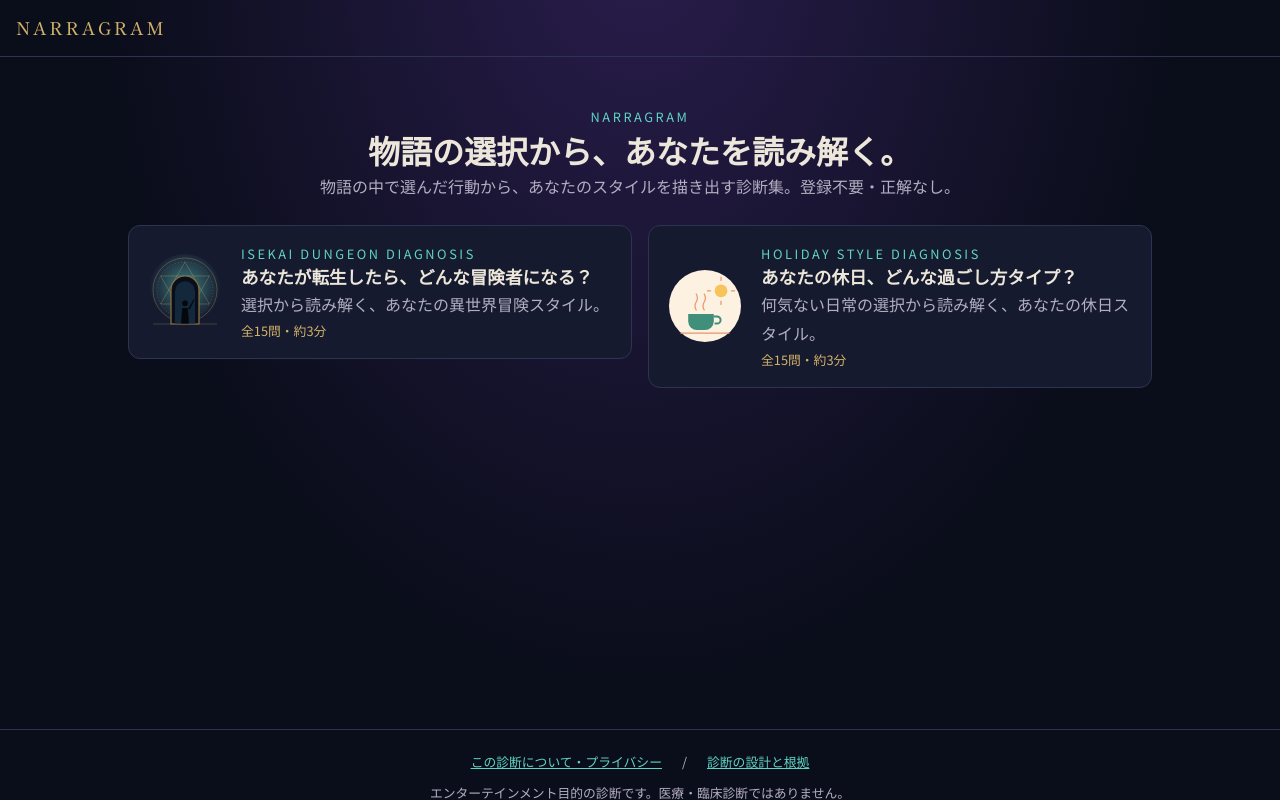
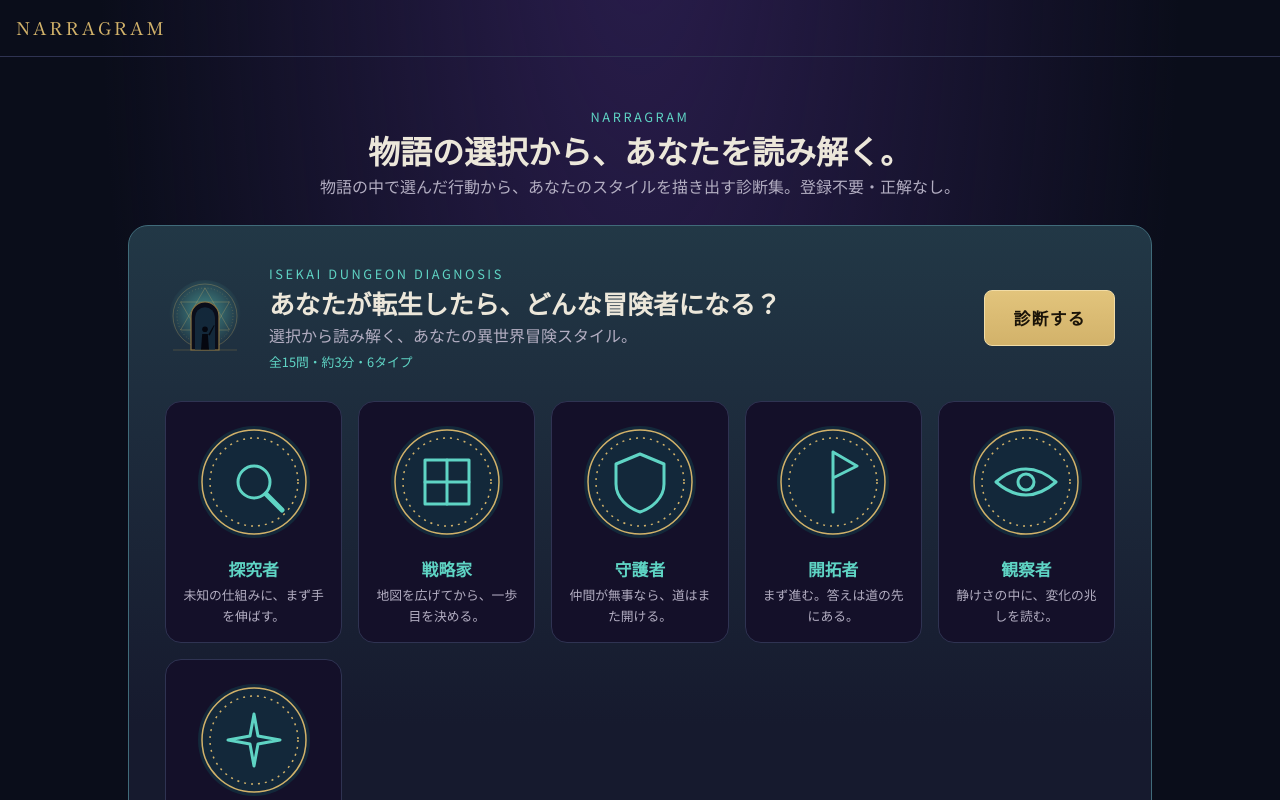
Before and after one commit to reload-co-jp/narragram, a Next.js app: page / in a window 1280 px wide. Shown: the top 800 px of the page. Built offline with nearby package versions, Linux system fonts and the light colour scheme.

Commit message:
Change layout

```diff
--- a/app/page.tsx
+++ b/app/page.tsx
@@ -1,6 +1,7 @@
 import { FC } from "react"
 import Link from "next/link"
 import { diagnoses } from "@/lib/diagnoses"
+import { TypeGrid } from "@/components/type-grid"
 
 const Page: FC = () => (
   <div className="stack fade-in">
@@ -12,23 +13,30 @@ const Page: FC = () => (
       </p>
     </header>
 
-    <ul className="catalog" aria-label="診断一覧">
-      {diagnoses.map(({ meta, bank }) => (
-        <li key={meta.slug}>
-          <Link href={`/${meta.slug}/`} className="catalog-card">
+    {diagnoses.map(({ meta, bank, types }) => (
+      <section
+        key={meta.slug}
+        className="catalog-group"
+        aria-labelledby={`group-${meta.slug}`}
+      >
+        <header className="catalog-group-head">
           <img src={meta.image} alt="" width={96} height={96} />
           <div>
             <p className="eyebrow">{meta.eyebrow}</p>
-              <h2>{meta.title}</h2>
+            <h2 id={`group-${meta.slug}`}>{meta.title}</h2>
             <p className="muted">{meta.lead}</p>
             <p className="catalog-meta">
-                全{bank.items.length}問・{meta.estimate}
+              全{bank.items.length}問・{meta.estimate}・{types.length}タイプ
             </p>
           </div>
+          <Link href={`/${meta.slug}/`} className="btn">
+            診断する
           </Link>
-        </li>
+        </header>
+
+        <TypeGrid types={types} />
+      </section>
     ))}
-    </ul>
   </div>
 )
 
--- a/app/reset.css
+++ b/app/reset.css
@@ -212,48 +212,110 @@ h3 {
   font-size: clamp(1.4rem, 5vw, 2rem);
 }
 
-/* 一覧ページのみ幅を広げ、診断が増えたら複数列に並べる */
-.site-main:has(.catalog) {
+/* 一覧ページのみ幅を広げる */
+.site-main:has(.catalog-group) {
   max-width: 66rem;
 }
 
-.catalog {
-  display: grid;
-  gap: 1rem;
-  grid-template-columns: repeat(auto-fill, minmax(min(100%, 22rem), 1fr));
-  list-style: none;
-  padding: 0;
+/* 診断ごとに色付きセクション。--accent は nth-of-type で順に割り当て */
+.catalog-group {
+  --accent: var(--teal);
+  background: linear-gradient(
+    180deg,
+    color-mix(in srgb, var(--accent) 16%, var(--panel)),
+    var(--panel) 70%
+  );
+  border: 1px solid color-mix(in srgb, var(--accent) 35%, var(--panel-border));
+  border-radius: 1.25rem;
+  padding: clamp(1.25rem, 4vw, 2.25rem);
 }
 
-.catalog-card {
-  align-items: center;
-  background: var(--panel);
-  border: 1px solid var(--panel-border);
-  border-radius: 0.75rem;
-  color: var(--text);
-  display: flex;
-  gap: 1rem;
-  padding: 1rem;
-  text-decoration: none;
+.catalog-group:nth-of-type(even) {
+  --accent: var(--gold);
 }
 
-.catalog-card:hover {
-  border-color: var(--gold-dim);
+.catalog-group .eyebrow,
+.catalog-group .catalog-meta {
+  color: var(--accent);
 }
 
-.catalog-card img {
+.catalog-group-head {
+  align-items: center;
+  display: flex;
+  flex-wrap: wrap;
+  gap: 1rem 1.5rem;
+}
+
+.catalog-group-head > div {
+  flex: 1 1 18rem;
+}
+
+.catalog-group-head img {
   flex: none;
   height: auto;
   width: 5rem;
 }
 
-.catalog-card h2 {
-  font-size: 1.1rem;
+.catalog-group-head h2 {
+  font-size: clamp(1.2rem, 3.5vw, 1.6rem);
 }
 
 .catalog-meta {
-  color: var(--gold);
   font-size: 0.8rem;
+}
+
+.type-grid {
+  display: grid;
+  gap: 1rem;
+  grid-template-columns: repeat(auto-fill, minmax(min(100%, 9.5rem), 1fr));
+  list-style: none;
+  margin-top: 1.75rem;
+  padding: 0;
+}
+
+.type-section {
+  padding-top: 2rem;
+  text-align: center;
+}
+
+.type-section h2 {
+  font-size: 1.3rem;
+}
+
+.type-section .type-grid {
+  margin-top: 1rem;
+}
+
+.type-card {
+  background: var(--bg-2);
+  border: 1px solid var(--panel-border);
+  border-radius: 1rem;
+  padding: 1.25rem 0.75rem 1rem;
+  text-align: center;
+  transition: transform 0.2s ease, border-color 0.2s ease;
+}
+
+.type-card:hover {
+  border-color: var(--accent, var(--teal));
+  transform: translateY(-4px);
+}
+
+.type-card img {
+  height: auto;
+  max-width: 7.5rem;
+  width: 80%;
+}
+
+.type-card h3 {
+  color: var(--accent, var(--teal));
+  font-size: 1.05rem;
+  margin-top: 0.5rem;
+}
+
+.type-card p {
+  font-size: 0.8rem;
+  line-height: 1.6;
+  margin-top: 0.25rem;
 }
 
 /* ---- 診断 ---- */
--- /dev/null
+++ b/components/type-grid.tsx
@@ -0,0 +1,14 @@
+import { FC } from "react"
+import type { AdventurerType } from "@/lib/diagnosis"
+
+export const TypeGrid: FC<{ types: AdventurerType[] }> = ({ types }) => (
+  <ul className="type-grid">
+    {types.map((type) => (
+      <li key={type.id} className="type-card">
+        <img src={type.image} alt="" width={120} height={120} />
+        <h3>{type.name}</h3>
+        <p className="muted">{type.tagline}</p>
+      </li>
+    ))}
+  </ul>
+)
```
Also changed, not shown: app/[slug]/page.tsx (+9 -2 lines). Lines whose indentation alone changed are shown as unchanged.
